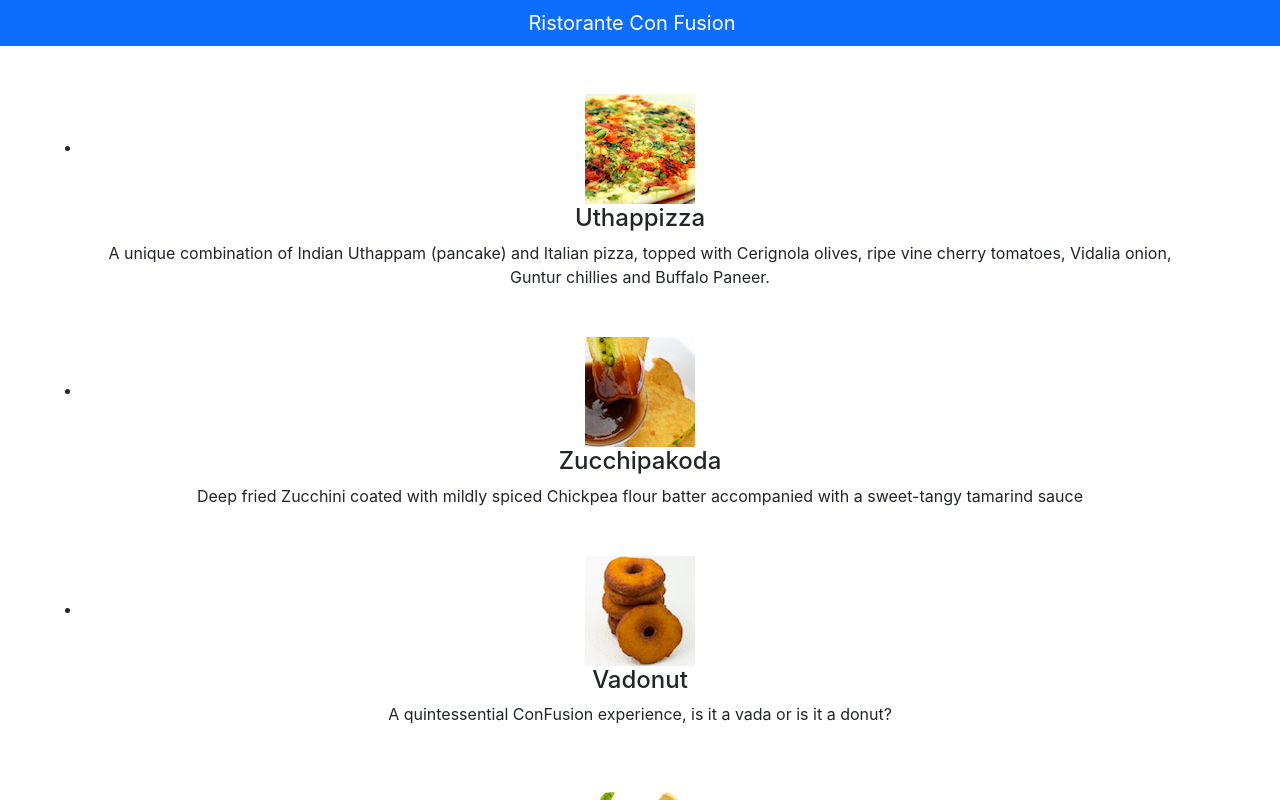
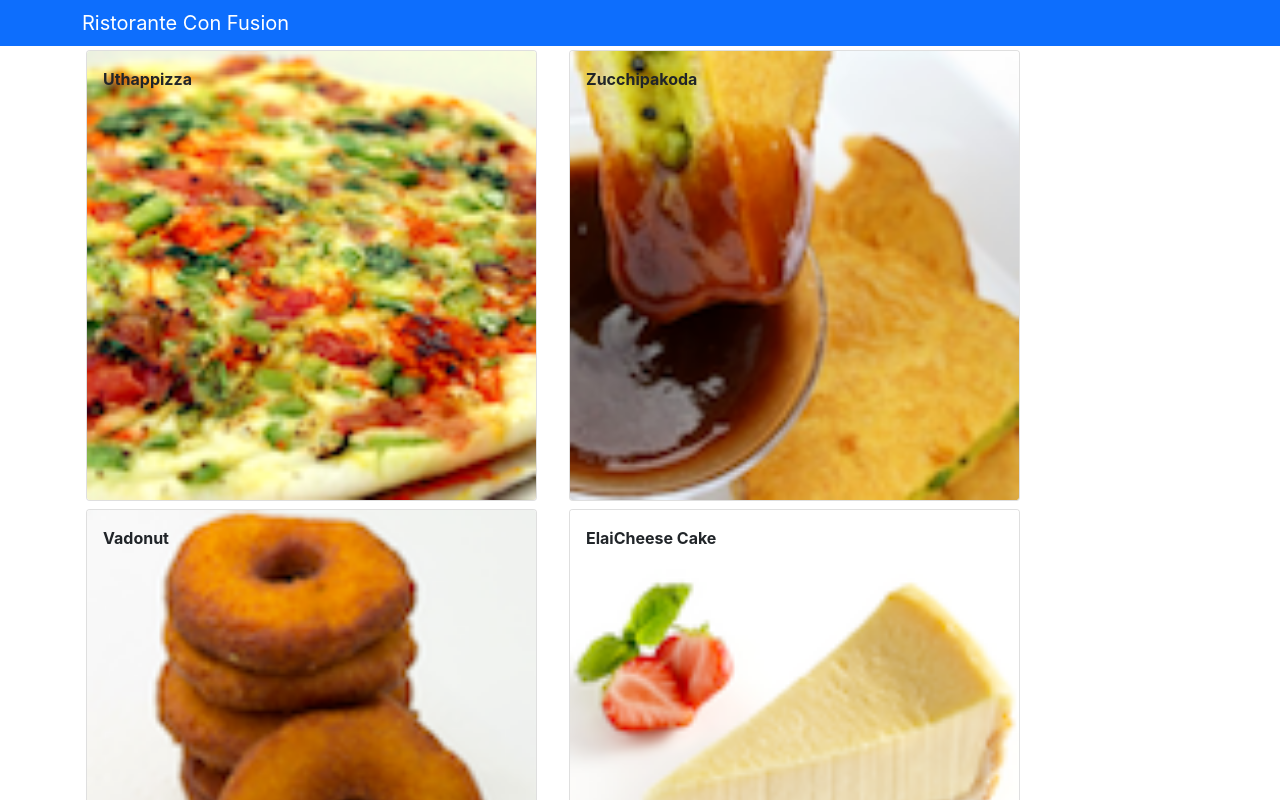
Before and after one commit to shrekfanboi/React_tutorial, a React (Create React App) app: page / in a window 1280 px wide. Shown: the top 800 px of the page. Built offline with nearby package versions, Linux system fonts and the light colour scheme.

Commit message:
Components Part2

```diff
--- a/src/App.css
+++ b/src/App.css
@@ -1,38 +1,3 @@
-.App {
-  text-align: center;
+li.media-item {
+    display: flex;
 }
-
-.App-logo {
-  height: 40vmin;
-  pointer-events: none;
-}
-
-@media (prefers-reduced-motion: no-preference) {
-  .App-logo {
-    animation: App-logo-spin infinite 20s linear;
-  }
-}
-
-.App-header {
-  background-color: #282c34;
-  min-height: 100vh;
-  display: flex;
-  flex-direction: column;
-  align-items: center;
-  justify-content: center;
-  font-size: calc(10px + 2vmin);
-  color: white;
-}
-
-.App-link {
-  color: #61dafb;
-}
-
-@keyframes App-logo-spin {
-  from {
-    transform: rotate(0deg);
-  }
-  to {
-    transform: rotate(360deg);
-  }
-}
--- a/src/App.js
+++ b/src/App.js
@@ -1,19 +1,32 @@
 // import logo from './logo.svg';
 import { Navbar, NavbarBrand } from 'reactstrap';
-import Menu from './components/Menucomponents';
+import Menu from './components/MenuComponents';
 import './App.css';
+import React from 'react';
+import {DISHES} from './components/shared/dishes'
 
-function App() {
+class App extends React.Component {
+
+  constructor(props){
+    super(props)
+    this.state = {
+      dishes: DISHES
+    }
+  }
+
+  render(){
+
     return (
-    <div className="App">
+      <div>
         <Navbar dark color="primary">
           <div className="container">
             <NavbarBrand href="/">Ristorante Con Fusion</NavbarBrand>
           </div>
         </Navbar>
-      <Menu />
+        <Menu dishes={this.state.dishes}/>
       </div>
     );
   }
+}
 
 export default App;
--- a/src/components/MenuComponents.js
+++ b/src/components/MenuComponents.js
@@ -1,70 +1,62 @@
 import React,{ Component } from "react";
-import { Media } from 'reactstrap';
+// import { Media } from 'reactstrap';
+import { Card, CardImg, CardImgOverlay, CardText, CardBody, CardTitle } from 'reactstrap';
 
 class Menu extends Component {
     constructor(props){
         super(props);
 
         this.state = {
-            dishes: [
-                {
-                    id: 0,
-                    name:'Uthappizza',
-                    image: 'assets/images/uthappizza.png',
-                    category: 'mains',
-                    label:'Hot',
-                    price:'4.99',
-                    description:'A unique combination of Indian Uthappam (pancake) and Italian pizza, topped with Cerignola olives, ripe vine cherry tomatoes, Vidalia onion, Guntur chillies and Buffalo Paneer.'                        },
-                {
-                    id: 1,
-                    name:'Zucchipakoda',
-                    image: 'assets/images/zucchipakoda.png',
-                    category: 'appetizer',
-                    label:'',
-                    price:'1.99',
-                    description:'Deep fried Zucchini coated with mildly spiced Chickpea flour batter accompanied with a sweet-tangy tamarind sauce'                        },
-                {
-                    id: 2,
-                    name:'Vadonut',
-                    image: 'assets/images/vadonut.png',
-                    category: 'appetizer',
-                    label:'New',
-                    price:'1.99',
-                    description:'A quintessential ConFusion experience, is it a vada or is it a donut?'                        },
-                {
-                    id: 3,
-                    name:'ElaiCheese Cake',
-                    image: 'assets/images/elaicheesecake.png',
-                    category: 'dessert',
-                    label:'',
-                    price:'2.99',
-                    description:'A delectable, semi-sweet New York Style Cheese Cake, with Graham cracker crust and spiced with Indian cardamoms'                        }
-            ]
+            selectedDish:null
+        }
+    }
+
+    onSelectDish(dish){
+        console.log(dish)
+        this.setState({
+            selectedDish:dish
+        })
+    }
+
+    renderDish(dish){
+        if(dish != null){
+            return (
+                <Card>
+                    <CardImg width="100%" src={dish.image} alt={dish.name}/>
+                    <CardBody>
+                        <CardTitle>{dish.name}</CardTitle>
+                        <CardText>{dish.description}</CardText>
+                    </CardBody>
+                </Card>
+            );
+        }
+        else{
+            return(
+                <div></div>
+            );
         }
     }
 
     render(){
-        const menu = this.state.dishes.map((dish) => {
+        const menu = this.props.dishes.map((dish) => {
             return (
-                <div key={dish.id} className="col-12 mt-5">
-                <Media tag="li">
-                  <Media left middle>
-                      <Media object src={dish.image} alt={dish.name} />
-                  </Media>
-                  <Media body className="ml-5">
-                    <Media heading>{dish.name}</Media>
-                    <p>{dish.description}</p>
-                  </Media>
-                </Media>
+                <div key={dish.id} className="col-12 col-md-5 m-1">
+                <Card onClick={() => this.onSelectDish(dish)}>
+                  <CardImg width="100%" src={dish.image} alt={dish.name}/>
+                  <CardImgOverlay>
+                    <CardTitle style={{fontWeight:"bold"}}>{dish.name}</CardTitle>
+                  </CardImgOverlay>
+                </Card>
               </div>
             );
         })
         return (
             <div className="container">
             <div className="row">
-              <Media list>
                   {menu}
-              </Media>
+            </div>
+            <div className="row">
+                {this.renderDish(this.state.selectedDish)}
             </div>
           </div>
         );
--- /dev/null
+++ b/src/components/shared/dishes.js
@@ -0,0 +1,186 @@
+export const DISHES =
+    [
+        {
+        id: 0,
+        name:'Uthappizza',
+        image: 'assets/images/uthappizza.png',
+        category: 'mains',
+        label:'Hot',
+        price:'4.99',
+        description:'A unique combination of Indian Uthappam (pancake) and Italian pizza, topped with Cerignola olives, ripe vine cherry tomatoes, Vidalia onion, Guntur chillies and Buffalo Paneer.',
+        comments: [
+            {
+            id: 0,
+            rating: 5,
+            comment: "Imagine all the eatables, living in conFusion!",
+            author: "John Lemon",
+            date: "2012-10-16T17:57:28.556094Z"
+            },
+            {
+            id: 1,
+            rating: 4,
+            comment: "Sends anyone to heaven, I wish I could get my mother-in-law to eat it!",
+            author: "Paul McVites",
+            date: "2014-09-05T17:57:28.556094Z"
+            },
+            {
+            id: 2,
+            rating: 3,
+            comment: "Eat it, just eat it!",
+            author: "Michael Jaikishan",
+            date: "2015-02-13T17:57:28.556094Z"
+            },
+            {
+            id: 3,
+            rating: 4,
+            comment: "Ultimate, Reaching for the stars!",
+            author: "Ringo Starry",
+            date: "2013-12-02T17:57:28.556094Z"
+            },
+            {
+            id: 4,
+            rating: 2,
+            comment: "It's your birthday, we're gonna party!",
+            author: "25 Cent",
+            date: "2011-12-02T17:57:28.556094Z"
+            }
+        ]                        },
+        {
+        id: 1,
+        name:'Zucchipakoda',
+        image: 'assets/images/zucchipakoda.png',
+        category: 'appetizer',
+        label:'',
+        price:'1.99',
+        description:'Deep fried Zucchini coated with mildly spiced Chickpea flour batter accompanied with a sweet-tangy tamarind sauce',
+        comments: [
+            {
+            id: 0,
+            rating: 5,
+            comment: "Imagine all the eatables, living in conFusion!",
+            author: "John Lemon",
+            date: "2012-10-16T17:57:28.556094Z"
+            },
+            {
+            id: 1,
+            rating: 4,
+            comment: "Sends anyone to heaven, I wish I could get my mother-in-law to eat it!",
+            author: "Paul McVites",
+            date: "2014-09-05T17:57:28.556094Z"
+            },
+            {
+            id: 2,
+            rating: 3,
+            comment: "Eat it, just eat it!",
+            author: "Michael Jaikishan",
+            date: "2015-02-13T17:57:28.556094Z"
+            },
+            {
+            id: 3,
+            rating: 4,
+            comment: "Ultimate, Reaching for the stars!",
+            author: "Ringo Starry",
+            date: "2013-12-02T17:57:28.556094Z"
+            },
+            {
+            id: 4,
+            rating: 2,
+            comment: "It's your birthday, we're gonna party!",
+            author: "25 Cent",
+            date: "2011-12-02T17:57:28.556094Z"
+            }
+        ]
+        },
+        {
+        id: 2,
+        name:'Vadonut',
+        image: 'assets/images/vadonut.png',
+        category: 'appetizer',
+        label:'New',
+        price:'1.99',
+        description:'A quintessential ConFusion experience, is it a vada or is it a donut?',
+        comments: [
+            {
+            id: 0,
+            rating: 5,
+            comment: "Imagine all the eatables, living in conFusion!",
+            author: "John Lemon",
+            date: "2012-10-16T17:57:28.556094Z"
+            },
+            {
+            id: 1,
+            rating: 4,
+            comment: "Sends anyone to heaven, I wish I could get my mother-in-law to eat it!",
+            author: "Paul McVites",
+            date: "2014-09-05T17:57:28.556094Z"
+            },
+            {
+            id: 2,
+            rating: 3,
+            comment: "Eat it, just eat it!",
+            author: "Michael Jaikishan",
+            date: "2015-02-13T17:57:28.556094Z"
+            },
+            {
+            id: 3,
+            rating: 4,
+            comment: "Ultimate, Reaching for the stars!",
+            author: "Ringo Starry",
+            date: "2013-12-02T17:57:28.556094Z"
+            },
+            {
+            id: 4,
+            rating: 2,
+            comment: "It's your birthday, we're gonna party!",
+            author: "25 Cent",
+            date: "2011-12-02T17:57:28.556094Z"
+            }
+        ]
+        },
+        {
+        id: 3,
+        name:'ElaiCheese Cake',
+        image: 'assets/images/elaicheesecake.png',
+        category: 'dessert',
+        label:'',
+        price:'2.99',
+        description:'A delectable, semi-sweet New York Style Cheese Cake, with Graham cracker crust and spiced with Indian cardamoms',
+        comments: [
+            {
+            id: 0,
+            rating: 5,
+            comment: "Imagine all the eatables, living in conFusion!",
+            author: "John Lemon",
+            date: "2012-10-16T17:57:28.556094Z"
+            },
+            {
+            id: 1,
+            rating: 4,
+            comment: "Sends anyone to heaven, I wish I could get my mother-in-law to eat it!",
+            author: "Paul McVites",
+            date: "2014-09-05T17:57:28.556094Z"
+            },
+            {
+            id: 2,
+            rating: 3,
+            comment: "Eat it, just eat it!",
+            author: "Michael Jaikishan",
+            date: "2015-02-13T17:57:28.556094Z"
+            },
+            {
+            id: 3,
+            rating: 4,
+            comment: "Ultimate, Reaching for the stars!",
+            author: "Ringo Starry",
+            date: "2013-12-02T17:57:28.556094Z"
+            },
+            {
+            id: 4,
+            rating: 2,
+            comment: "It's your birthday, we're gonna party!",
+            author: "25 Cent",
+            date: "2011-12-02T17:57:28.556094Z"
+            }
+        ]
+        }
+    ];
```
Lines whose indentation alone changed are shown as unchanged.
